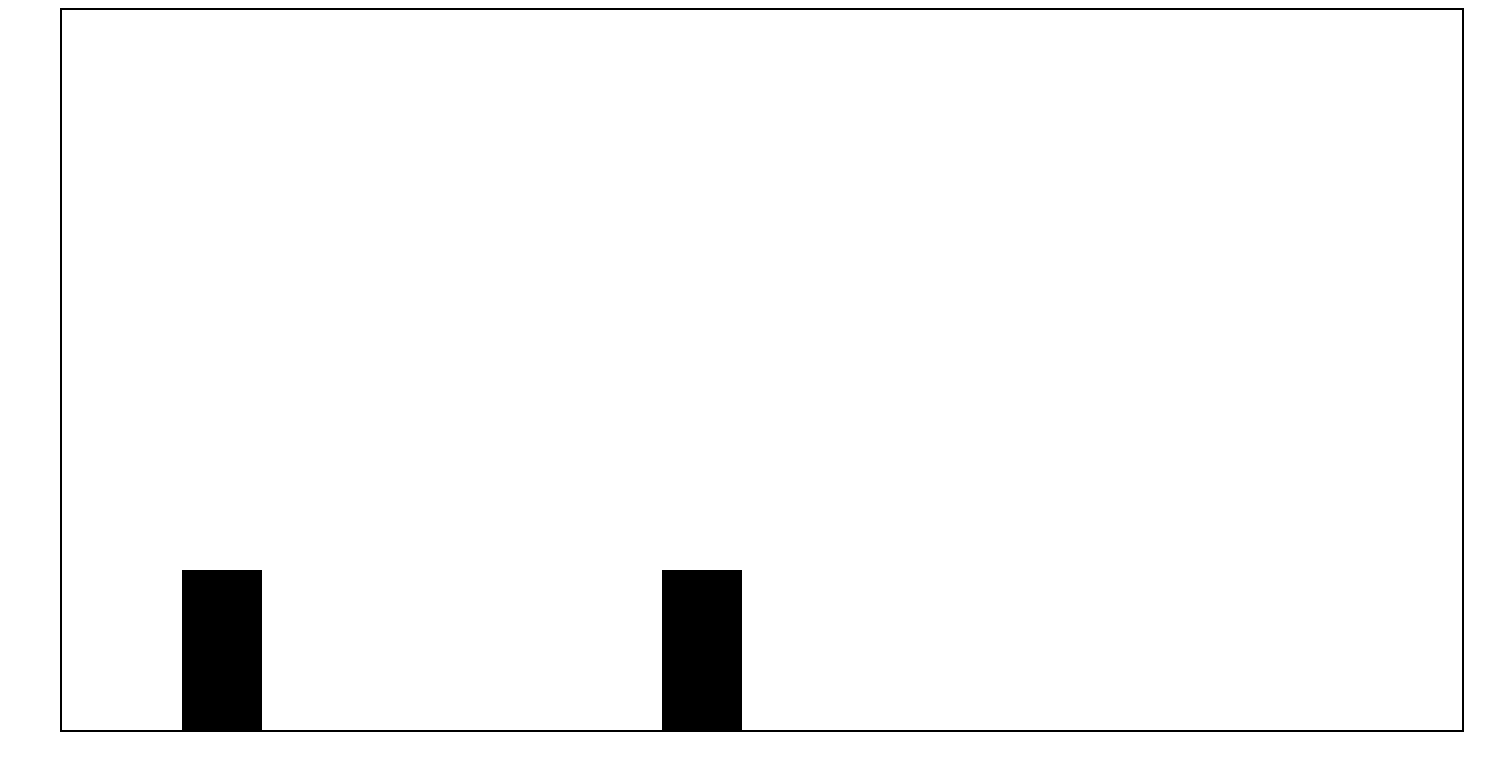
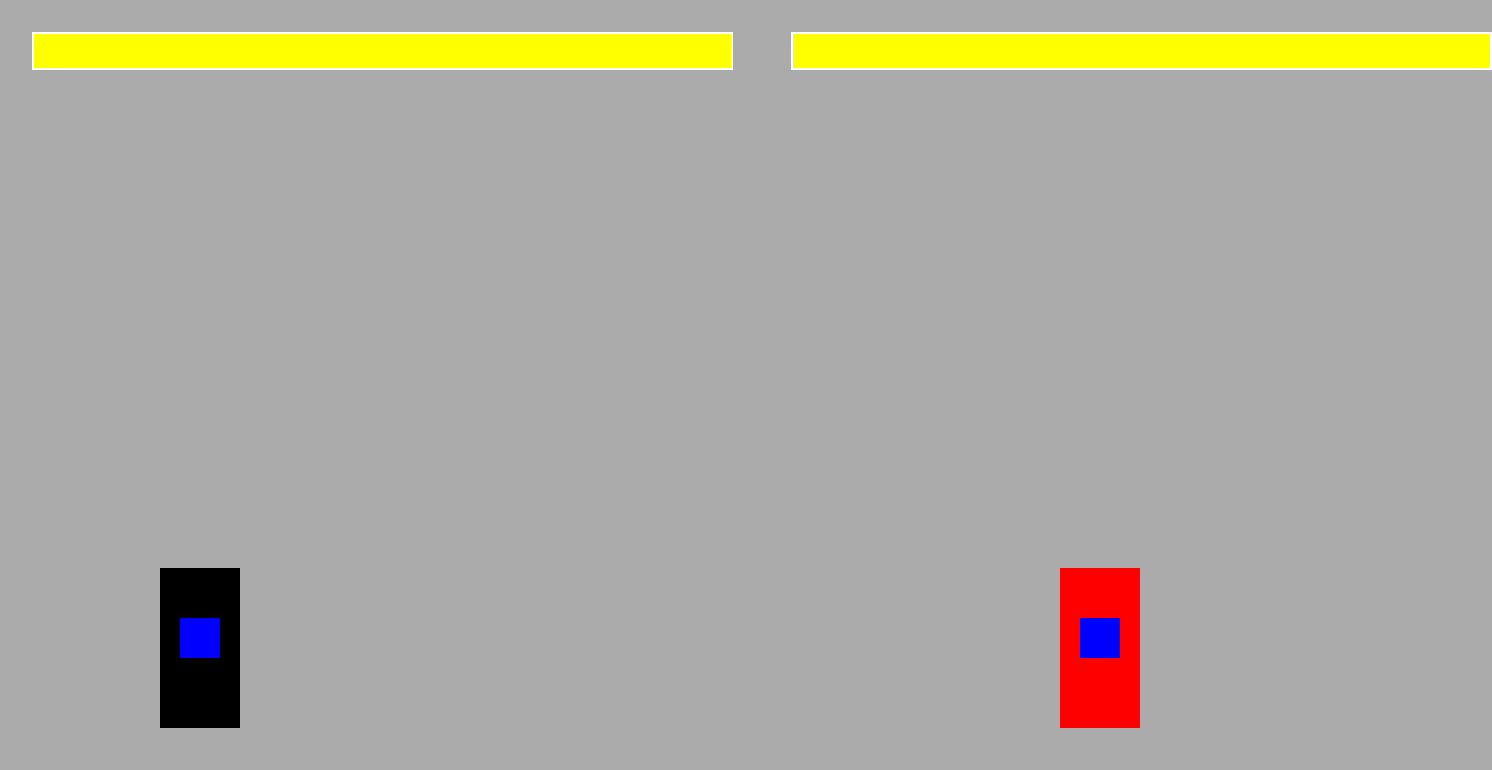
Before and after one commit to DaniAlejandro1/juegoEspe, a plain HTML site: page index.html in a window 1280 px wide. Shown: the whole page, 1492 px wide, since content can reach past the window. Drawn offline with Linux system fonts and the light colour scheme.

Commit message:
barras de vida
se añadieron barras de vida, y un metodo para detectar que el enemigo o jugador recibieron daño

```diff
--- a/index.html
+++ b/index.html
@@ -7,7 +7,20 @@
     <title>Pagina</title>
 </head>
 <body>
-    <canvas id="canva" width="1400" height="720"></canvas>
+    <div class="contenedor">
+        <div class="contenedor-barras">
+            <div class="borde-blanco">
+                <div class="vida-vacia"></div>
+                <div id="jugadorVida" class="vida-jugador"></div>
+            </div>
+            <div class="espacio"></div>
+            <div class="borde-blanco">
+                <div class="vida-vacia"></div>
+                <div id="enemigoVida" class="vida-enemigo"></div>
+            </div>
+        </div>
+        <canvas id="canva" width="1400" height="720"></canvas>
+    </div>
 
     <script src="index.js"></script>
 </body>
--- a/index.js
+++ b/index.js
@@ -1,58 +1,130 @@
+const canvas = document.getElementById("canva");
+ctx = canvas.getContext('2d')
+
 class Personaje {
-    constructor(name, health, damage, posX, canvas) {
+    constructor(name, health, damage, posX) {
         this.name = name;
         this.health = health;
         this.maxhealth = health;
         this.damage = damage;
         this.posX = posX;
-        this.canvas = canvas;
-        this.ctx = canvas.getContext('2d');
+        this.isAttacking = false;
+
+        this.velocity = 0;
+        this.weapon = { dimentions : {maxLen: 200, minLen: 40, height: 40, len: 40},
+        positions : {x : this.posX + 20, y : canvas.height-110}};
+
     }
-    dibujar() {
-        this.ctx.fillStyle = 'black';
-        this.ctx.fillRect(this.posX, canvas.height-160, 80, 160);
+    async attack(num) {
+       switch(this.isAttacking){
+        case true:
+            if (this.weapon.dimentions.len >= this.weapon.dimentions.maxLen) {
+                this.isAttacking = false;
+            } else {
+
+                this.weapon.dimentions.len += num;
+            }
+            break;
+        case false:
+            if (this.weapon.dimentions.len > this.weapon.dimentions.minLen) {
+                this.weapon.dimentions.len -= num;
+            }
+            break;
+       }
     }
-    actualizarPos(posX) {
-        this.posX += posX;
+    update() {
+
+        this.attack(15)
+        this.posX += this.velocity
+        this.weapon.positions.x += this.velocity
+
+
+        if (this.posX < 0){
+            this.velocity = 0
+            this.posX = 0
+            this.weapon.positions.x = this.posX + 20
+        }
+
+        if(this.posX > canvas.width-80){
+            this.velocity = 0
+            this.posX = canvas.width-80
+            this.weapon.positions.x = this.posX + 20
+        }
+
+        ctx.fillRect(this.posX, canvas.height-160, 80, 160);
+        ctx.fillStyle = 'blue';
+        ctx.fillRect(this.weapon.positions.x,this.weapon.positions.y,this.weapon.dimentions.len,this.weapon.dimentions.height);
     }
 }
 
-const canvas = document.getElementById("canva");
-
-const jugador = new Personaje("Jugador", 100, 10, 120, canvas);
-const enemigo = new Personaje("Jugador", 100, 10, 600, canvas);
+const jugador = new Personaje("Jugador", 100, 1,100);
+const enemigo = new Personaje("Enemigo", 100, 1,1000);
 
 document.addEventListener("keydown", event => {
-    if(event.key == "a" && jugador.posX >= 10) {
-        jugador.actualizarPos(-10);
-    }
-    if(event.key == "d" && jugador.posX <= canvas.width-90) {
-        jugador.actualizarPos(10);
-    }
+    if(event.key == "e") jugador.isAttacking = true
+})
 
+document.addEventListener("keyup", event => {
+    if(event.key == "e") jugador.isAttacking = false
+})
+
+document.addEventListener("keydown", event => {
+    if(event.key == "m") enemigo.isAttacking = true
+})
+
+document.addEventListener("keyup", event => {
+    if(event.key == "m") enemigo.isAttacking = false
+})
+
+document.addEventListener("keypress", event => {
+    if (event.key == "a") jugador.velocity = -5
+    if (event.key == "d") jugador.velocity = 5
 });
 
+document.addEventListener("keyup", event => {
+    if (event.key == "a") jugador.velocity = 0
+    if (event.key == "d") jugador.velocity = 0
+});
 
+document.addEventListener("keydown", event => {
+    if (event.key == "ArrowLeft") enemigo.velocity = -5
+    if (event.key == "ArrowRight") enemigo.velocity = 5
+});
 
+document.addEventListener("keyup", event => {
+    if (event.key == "ArrowLeft") enemigo.velocity = 0
+    if (event.key == "ArrowRight") enemigo.velocity = 0
+});
 
-document.addEventListener("keydown", event =>{
-    if(event.key == "ArrowLeft" && enemigo.posX >= 10) {
-        enemigo.actualizarPos(-10);
-    }
-    if(event.key == "ArrowRight" && enemigo.posX <= canvas.width-90) {
-        enemigo.actualizarPos(10);
-    }
-})
+function comprobarColision(atacante, objetivo) {
+    const posicionArma = atacante.weapon.positions.x;
+    const anchoArma = posicionArma + atacante.weapon.dimentions.len;
+    const objetivoPosicion = objetivo.posX;
+    const anchoObjetivo = objetivoPosicion + 80;
+
+    return anchoArma >= objetivoPosicion && posicionArma <= anchoObjetivo;
+}
 
 function dibujar() {
     canvas.width = canvas.width;
-
-    jugador.dibujar();
-    enemigo.dibujar();
+    ctx.fillStyle = 'black';
+    jugador.update();
+    ctx.fillStyle = 'red';
+    enemigo.update();
 }
 
 function update() {
     dibujar();
+
+    if (comprobarColision(jugador, enemigo)) {
+        enemigo.health -= jugador.damage;
+        document.querySelector('#enemigoVida').style.width = enemigo.health + '%';
+    }
+    if (comprobarColision(enemigo, jugador)) {
+        jugador.health -= enemigo.damage;
+        document.querySelector('#jugadorVida').style.width = jugador.health + '%';
+    }
+
     window.requestAnimationFrame(update);
 }
 
--- a/style.css
+++ b/style.css
@@ -2,9 +2,50 @@
     margin: 0;
     padding: 0;
 }
+body {
+    background-color: #ababab;
+}
 canvas {
     margin: auto 0;
     margin-left: 60px;
-    border: 2px solid black;
     margin-top: 8px;
 }
+.contenedor {
+    position: relative;
+    display: inline-block;
+}
+.contenedor-barras {
+    position: absolute;
+    display: flex;
+    width: 100%;
+    margin: 32px;
+}
+.vida-jugador {
+    position: absolute;
+    background: yellow;
+    top: 0;
+    bottom: 0;
+    width: 100%;
+    height: 34px;
+}
+.vida-enemigo {
+    position: absolute;
+    background: yellow;
+    top: 0;
+    bottom: 0;
+    right: 0;
+    width: 100%;
+    height: 34px;
+}
+.borde-blanco {
+    position: relative;
+    width: 100%;
+    border: 2px solid white;
+}
+.vida-vacia {
+    background-color: red;
+    height: 34px;
+}
+.espacio {
+    width: 120px;
+}
```
